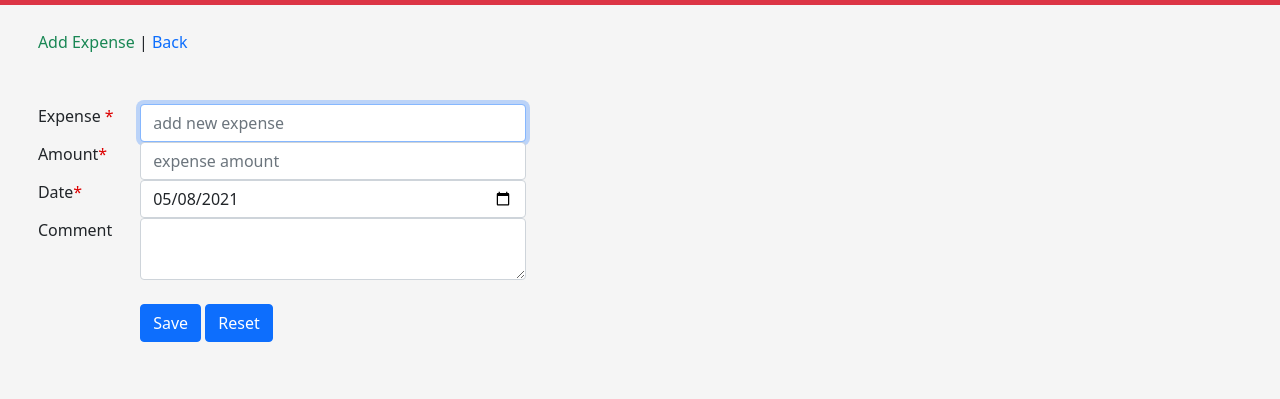
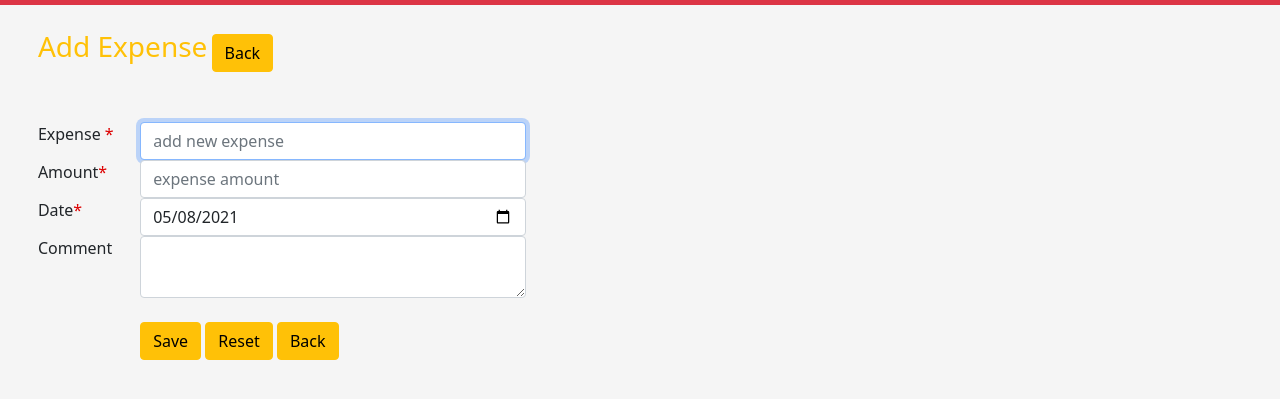
Before and after one commit to giri-webcodes/expensetracker-mobile, a plain HTML site: page add.html in a window 1280 px wide. Shown: the part 51-450 px from the top of the page. Drawn offline with nearby package versions, Linux system fonts and the light colour scheme; some icons are missing.

Commit message:
Update add.html

```diff
--- a/add.html
+++ b/add.html
@@ -1,6 +1,7 @@
 <!doctype html>
 <html ng-app="expenseApp">
   <head>
+  	<meta name="viewport" content="width=device-width, initial-scale=1">
     <script src="https://ajax.googleapis.com/ajax/libs/angularjs/1.8.2/angular.min.js"></script>
     <script src="https://ajax.googleapis.com/ajax/libs/jquery/3.6.0/jquery.min.js"></script>
     <link rel="stylesheet" href="https://code.jquery.com/ui/1.12.1/themes/redmond/jquery-ui.css">
@@ -35,9 +36,15 @@
     </nav>
     <div class="content" ng-init="resetForm()">
     <div class="pgpadding">
-      <div >
-          <label class="text-success">Add Expense</label> |
-          <a  href="index.html">Back</a>
+      <div class="col-md-12" >
+      	        <div class="divinline">
+          <h3 class="text-warning">Add Expense</h3>
+          </div>
+                  <div class="divinline">
+          <a class="btn btn-warning"   href="index.html">Back</a>
+     </div>
+
+
         <div id="alert" style="display: none;" class="alert alert-success alert-dismissible fade show" role="alert">
           <strong>Successful:</strong> Expense Added
         </div>
@@ -95,8 +102,9 @@
 
     </div>
     <div class="col-md-3">
-      <input class="btn btn-primary" type="submit" value="Save">
-      <input class="btn btn-primary" ng-click="resetForm()" type="button" value="Reset">
+      <input class="btn btn-warning" type="submit" value="Save">
+      <input class="btn btn-warning" ng-click="resetForm()" type="button" value="Reset">
+       <a class="btn btn-warning"   href="index.html">Back</a>
     </div>
     <div class="col-md-7">
 
```
